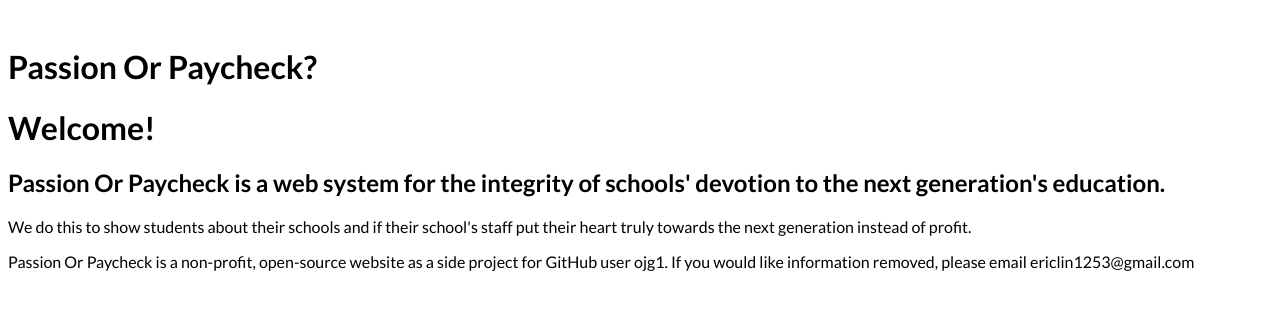
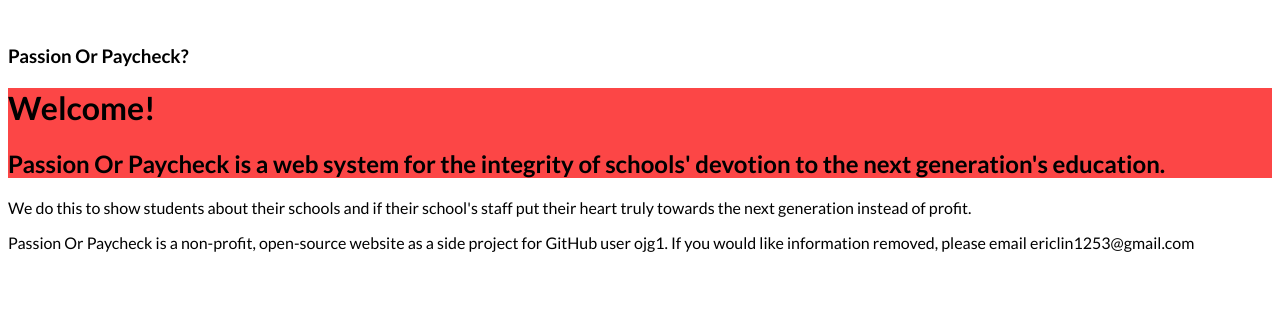
Before and after one commit to ojg1/PassionOrPaycheck, a plain HTML site: page index.html in a window 1280 px wide. Drawn offline with Linux system fonts and the light colour scheme.

Commit message:
git add .

```diff
--- a/index.html
+++ b/index.html
@@ -12,7 +12,7 @@
         <div id="mainContainer">
             <div id ="topBar">
                 <img>
-                <h1>Passion Or Paycheck?</h1>
+                <h3>Passion Or Paycheck?</h3>
             </div>
 
             <div id = "spacer">
--- a/style.css
+++ b/style.css
@@ -8,3 +8,7 @@
 #topBar{
     height:10%;
 }
+
+#spacer{
+    background-color: rgb(252, 70, 70);
+}
```
